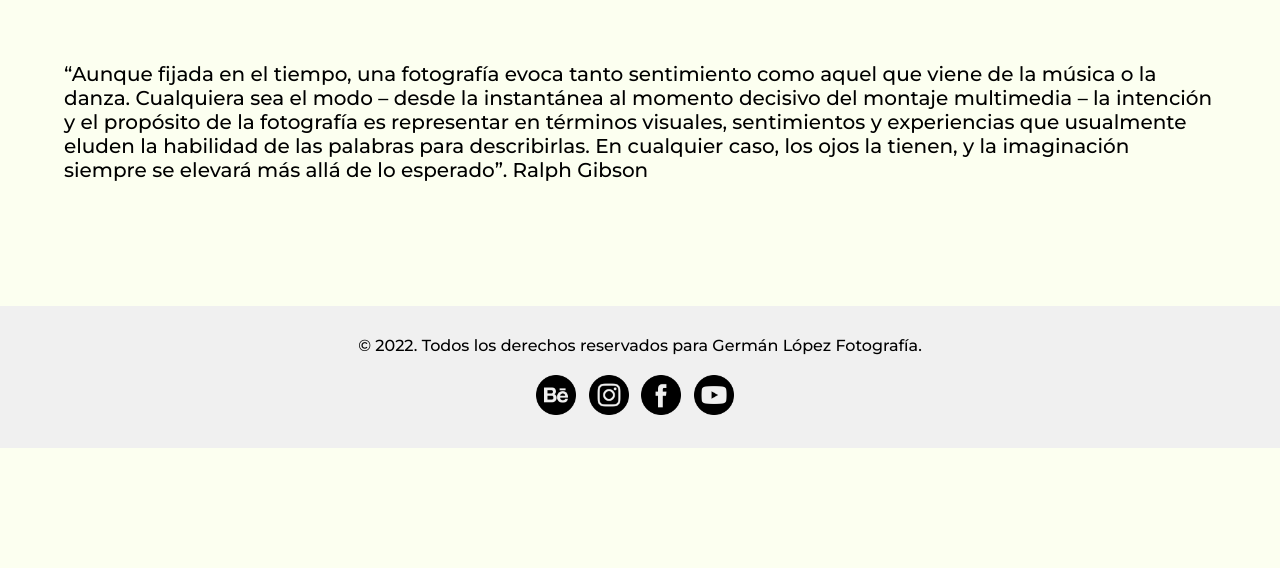
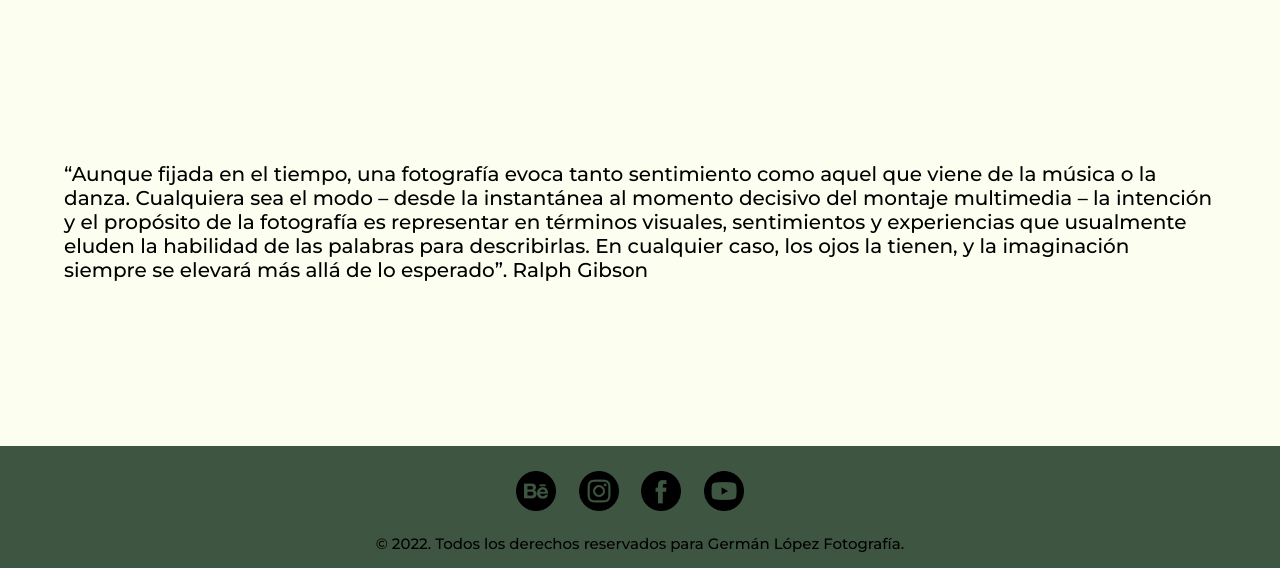
Before and after one commit to CarolinaKz/PF-Kazmer, a plain HTML site: page index.html in a window 1280 px wide. Shown: the part 699-1267 px from the top of the page. Before the commit the page ends 1157 px from the top, so only its background shows below. Drawn offline with Linux system fonts and the light colour scheme.

Commit message:
modificacion footer e index

```diff
--- a/css/styles.css
+++ b/css/styles.css
@@ -1,6 +1,10 @@
 * {
     margin: 0;
     padding: 0;
+}
+
+img {
+    max-width: 100%;
 }
 
 html {
@@ -29,17 +33,14 @@ h1 {
 }
 
 p {
-    font-size: 1.6rem;
-    margin-bottom: 2rem;
+    font-size: 1.5rem;
 }
 
 label {
     font-size: 1.6rem;
 }
 
-img {
-    max-width: 100%;
-}
+
 
 /*MENU DE NAVEGACION Y HEADER*/
 
@@ -146,7 +147,7 @@ img {
 }
 
 .fraseParallax {
-    font-size: 4rem;
+    font-size: 5rem;
     font-style: italic;
 }
 
@@ -154,8 +155,12 @@ img {
 /* FRASE INDEX */
 
 .fraseIndex{
+
+    margin-top: 10rem;
 	padding: 5%;
 	width: 90%
+
+
 }
 
 .fraseIndex p {
@@ -191,28 +196,29 @@ img {
     display: flex;
     flex-direction: column;
     align-items: center;
-    margin-top: 5rem;
+    margin-top: 10rem;
     position: relative;
-    padding: 3rem;
-    bottom: 1rem;
-    background-color:#f0f0f0;
-}
-
-.footer .declaracion {
-    text-align: center;
-    color: #000000;
-
+    padding: 1.5rem;
+    margin-bottom: 0;
+    background-color: #3e5641;
 }
 
 .footer .redesFooter a img {
     width: 4rem;
-    margin-right: 1rem;
+    margin-right: 2rem;
+    margin-top: 1rem;
+
+}
+
+.footer .declaracion {
+    margin-top: 2rem;
 }
 
 
 /* GRILLA INDEX */
 
 .grillaIndex {
+    width: 100%;
     display: grid;
     grid-template-areas:
     "header header header"
--- a/index.html
+++ b/index.html
@@ -75,10 +75,6 @@
 
     <footer class="footer">
 
-        <div class="declaracion">
-            <p>© 2022. Todos los derechos reservados para Germán López Fotografía.</p>
-        </div>
-
         <div class="redesFooter">
 
             <a href="https://www.behance.net/MrYhi" target="_blank">
@@ -98,6 +94,10 @@
             </a>
         </div>
 
+        <div class="declaracion">
+            <p>© 2022. Todos los derechos reservados para Germán López Fotografía.</p>
+        </div>
+
     </footer>
 
 </div>
```
Also changed, not shown: pages/comercial.html (+4 -4 lines), pages/contacto.html (+4 -4 lines), pages/personal.html (+4 -4 lines), pages/videos.html (+4 -4 lines).
